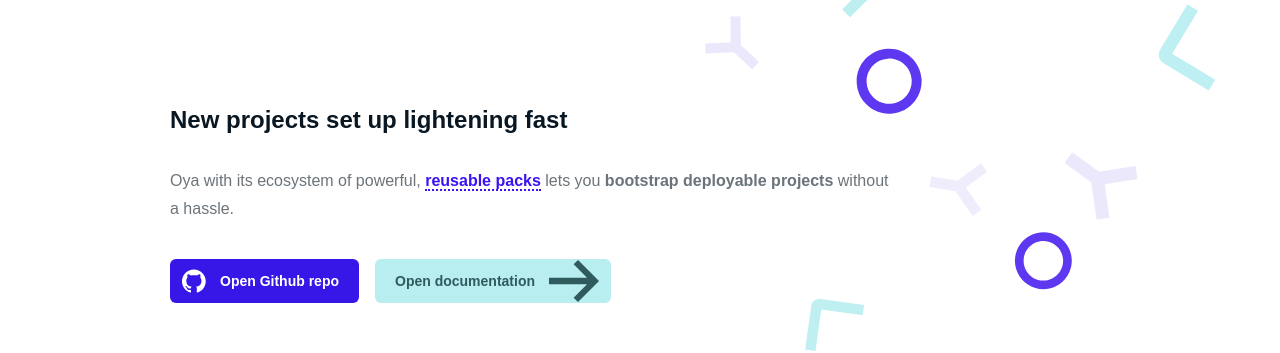
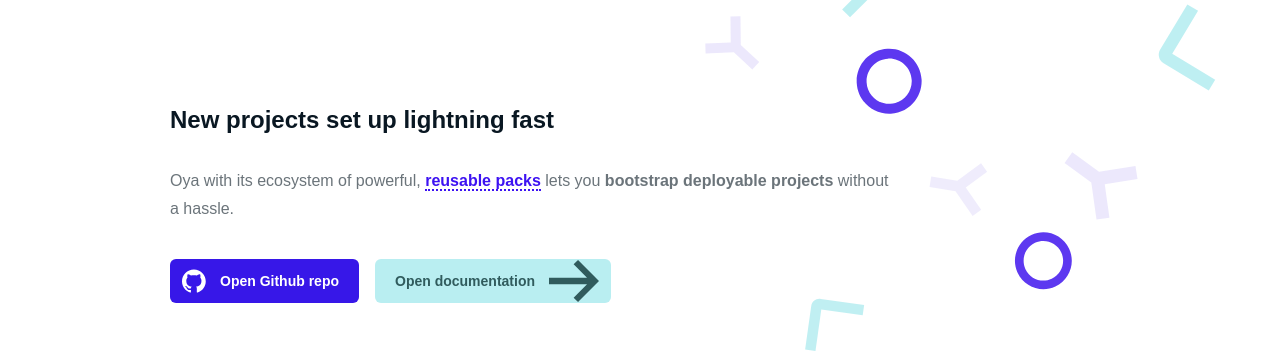
Before and after one commit to tooploox/oya, a Jekyll site: the page built from index.html, in a window 1280 px wide and 900 px high. Shown: the part 153-506 px from the top of the window. Built offline with Jekyll 4.4.1, drawn with Linux system fonts in a browser that asks for light colours; nearby versions of some CDN libraries; comment, search, counter and statistics services are not loaded.

Commit message:
lightning fast

```diff
--- a/index.html
+++ b/index.html
@@ -7,7 +7,7 @@ layout: default
   <div id="snackbar" class="snackbar">Commands copied to your clipboard</div><img src="images/pattern.svg" alt="" class="pattern">
   <div class="container w-container">
     <div class="logo-container"><a href="index.html" class="w-inline-block w--current"><img src="images/Logo.svg" alt="" class="image"></a></div>
-    <p class="title">New projects set up lightening fast</p>
+    <p class="title">New projects set up lightning fast</p>
     <p class="sub-title">Oya with its ecosystem of powerful, <a href="/packs" class="link"><strong class="underlined-link">reusable packs</strong></a> lets you <strong>bootstrap deployable projects</strong> without a hassle.</p>
     <div class="cta-buttons"><a data-w-id="27734c38-818a-d9fc-1f06-0e59cf105d65" href="https://github.com/tooploox/oya" target="_blank" class="cta-button github-button w-inline-block"><img src="images/github-icon.svg" data-w-id="a84c2626-de19-6696-7ff2-930f6f0d38b5" alt="" class="button-github-icon"><div data-w-id="d7880b0e-9280-38a4-6e77-3516ac5638d4" class="github-button-text">Open Github repo</div></a>
       <a data-w-id="20ef2a21-7ccb-a620-0210-252f86dbbd30" href="/documentation"  class="cta-button doc-button w-inline-block">
```
